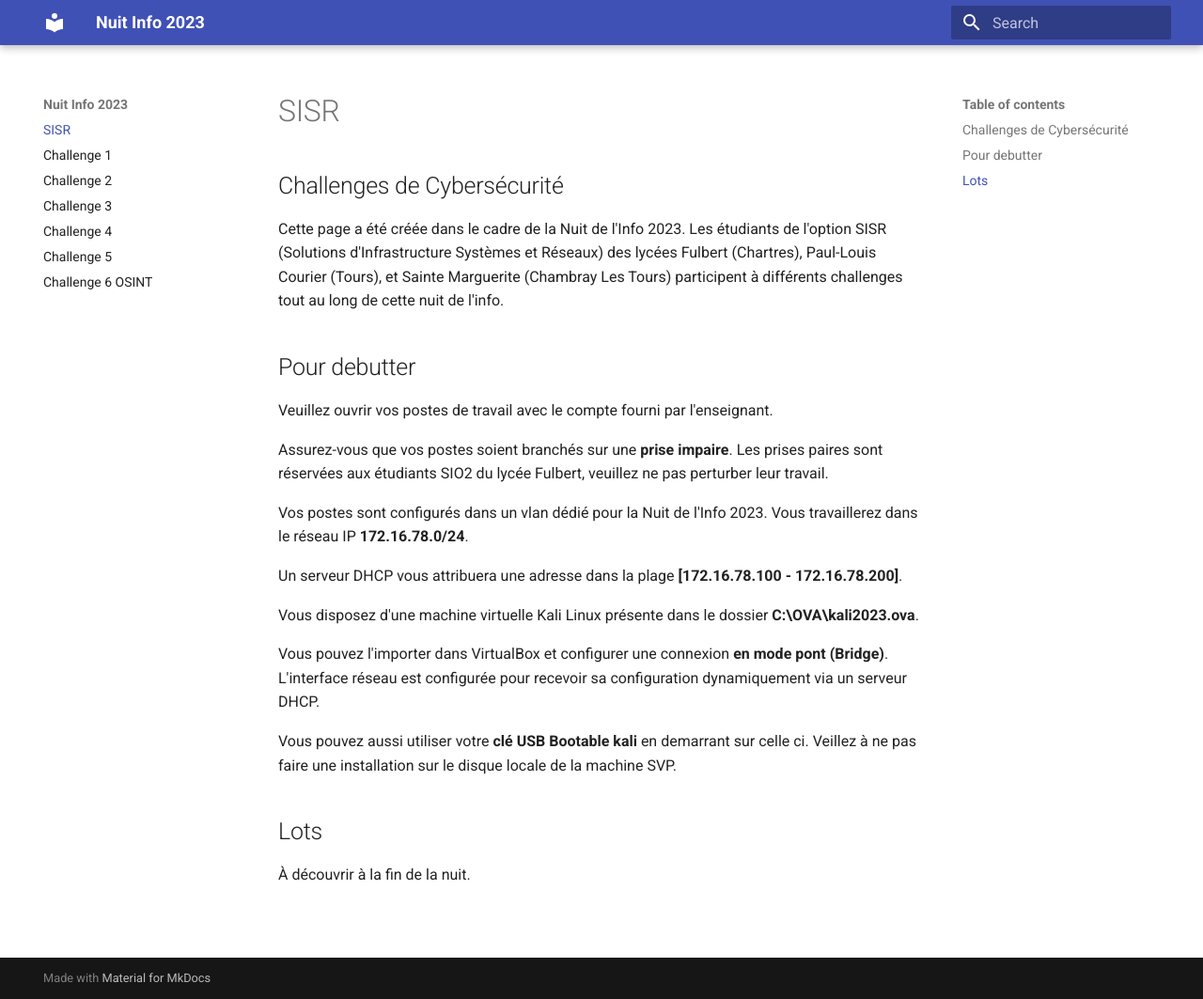
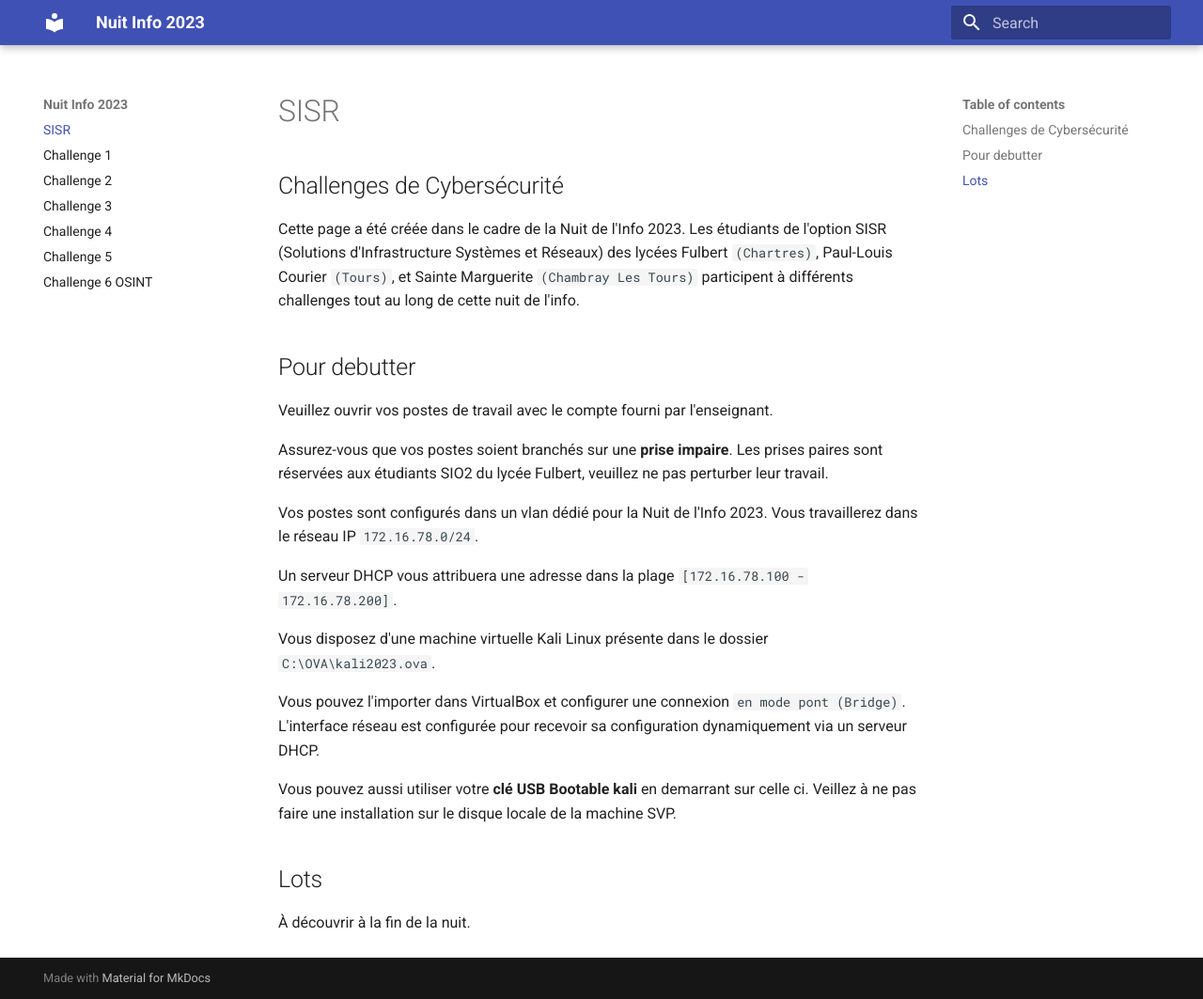
Before and after one commit to SIOFulbert/NuitInfo2023, an MkDocs documentation site: the page built from docs/index.md, in a window 1280 px wide and 1063 px high. Shown: the whole window at 94% size. Built offline with MkDocs 1.6.1 and Material for MkDocs 9.7.7, drawn with Linux system fonts in a browser that asks for light colours.

Commit message:
derniere modif

```diff
--- a/docs/index.md
+++ b/docs/index.md
@@ -2,7 +2,7 @@
 
 ## Challenges de Cybersécurité
 
-Cette page a été créée dans le cadre de la Nuit de l'Info 2023. Les étudiants de l'option SISR (Solutions d'Infrastructure Systèmes et Réseaux) des lycées Fulbert (Chartres), Paul-Louis Courier (Tours), et Sainte Marguerite (Chambray Les Tours) participent à différents challenges tout au long de cette nuit de l'info.
+Cette page a été créée dans le cadre de la Nuit de l'Info 2023. Les étudiants de l'option SISR (Solutions d'Infrastructure Systèmes et Réseaux) des lycées Fulbert `(Chartres)`, Paul-Louis Courier `(Tours)`, et Sainte Marguerite `(Chambray Les Tours)` participent à différents challenges tout au long de cette nuit de l'info.
 
 ## Pour debutter
 
@@ -11,13 +11,13 @@ Veuillez ouvrir vos postes de travail avec le compte fourni par l'enseignant.
 Assurez-vous que vos postes soient branchés sur une **prise impaire**. Les prises paires sont réservées aux étudiants SIO2 du lycée Fulbert, veuillez ne pas perturber leur travail.
 
 Vos postes sont configurés dans un vlan dédié pour la Nuit de l'Info 2023.
-Vous travaillerez dans le réseau IP **172.16.78.0/24**.
+Vous travaillerez dans le réseau IP `172.16.78.0/24`.
 
-Un serveur DHCP vous attribuera une adresse dans la plage **[172.16.78.100 - 172.16.78.200]**.
+Un serveur DHCP vous attribuera une adresse dans la plage `[172.16.78.100 - 172.16.78.200]`.
 
-Vous disposez d'une machine virtuelle Kali Linux présente dans le dossier **C:\OVA\kali2023.ova**.
+Vous disposez d'une machine virtuelle Kali Linux présente dans le dossier `C:\OVA\kali2023.ova`.
 
-Vous pouvez l'importer dans VirtualBox et configurer une connexion **en mode pont (Bridge)**. L'interface réseau est configurée pour recevoir sa configuration dynamiquement via un serveur DHCP.
+Vous pouvez l'importer dans VirtualBox et configurer une connexion `en mode pont (Bridge)`. L'interface réseau est configurée pour recevoir sa configuration dynamiquement via un serveur DHCP.
 
 Vous pouvez aussi utiliser votre **clé USB Bootable kali** en demarrant sur celle ci.
 Veillez à ne pas faire une installation sur le disque locale de la machine SVP.
```
